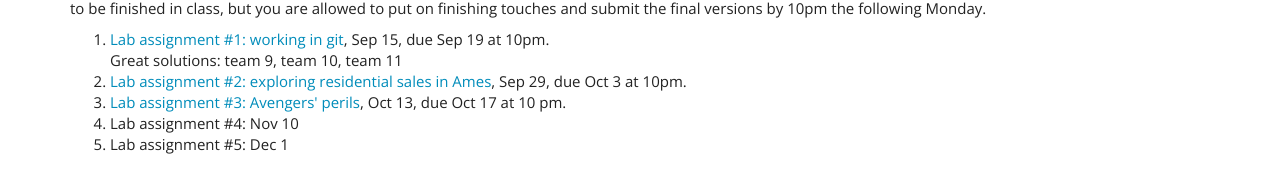
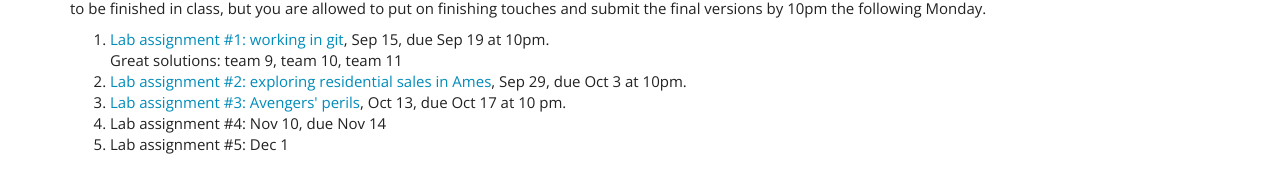
Before and after one commit to DS202-at-ISU/DS202-at-ISU.github.io, a Jekyll site: the page built from labs.html, in a window 1280 px wide. Shown: the part 135-328 px from the top of the page. Built offline with Jekyll 4.4.1, drawn with Linux system fonts in a browser that asks for light colours.

Commit message:
lab page

```diff
--- a/labs.html
+++ b/labs.html
@@ -24,7 +24,7 @@ Labs are meant to be finished in class, but you are allowed to put on finishing
     <a href="../../labs/lab03.html">Lab assignment #3: Avengers' perils</a>, Oct 13, due Oct 17 at 10 pm.
   </li>
   <li>
-    Lab assignment #4: Nov 10
+    Lab assignment #4: Nov 10, due Nov 14
   </li>
   <li>
     Lab assignment #5: Dec 1
```
